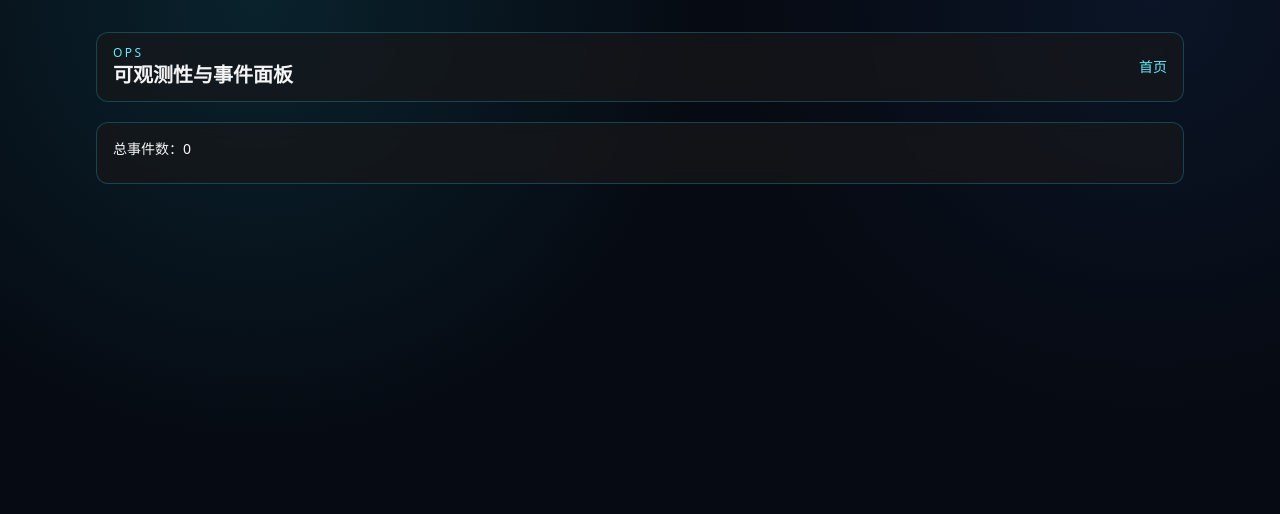
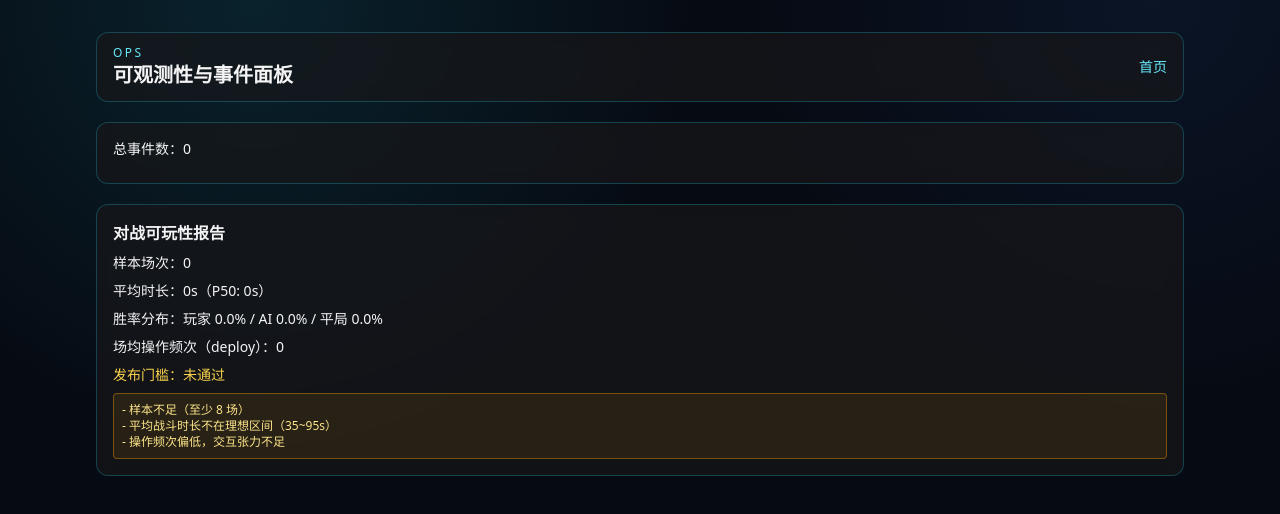
Before and after one commit to Sinon4869/sinon_warring_states_game, a Next.js app: page /ops in a window 1280 px wide. Shown: the top 514 px of the page. Built offline with nearby package versions, Linux system fonts and the light colour scheme.

Commit message:
feat(ops): add playability report metrics and release gate endpoint

```diff
--- /dev/null
+++ b/app/api/game/playability/route.ts
@@ -0,0 +1,14 @@
+import { NextResponse } from 'next/server';
+
+import { buildPlayabilityReport } from '@/lib/game/playability';
+
+type EventItem = { name: string; at: number; props?: Record<string, unknown> };
+
+const globalStore = globalThis as typeof globalThis & { __swsTelemetry?: EventItem[] };
+if (!globalStore.__swsTelemetry) globalStore.__swsTelemetry = [];
+
+export async function GET() {
+  const events = globalStore.__swsTelemetry || [];
+  const report = buildPlayabilityReport(events);
+  return NextResponse.json({ ok: true, report });
+}
--- a/app/ops/page.tsx
+++ b/app/ops/page.tsx
@@ -9,14 +9,32 @@ type Summary = {
   latest: Array<{ name: string; at: number }>;
 };
 
+type Playability = {
+  sampleSize: number;
+  avgDuration: number;
+  p50Duration: number;
+  playerWinRate: number;
+  aiWinRate: number;
+  drawRate: number;
+  avgDeployPerMatch: number;
+  pass: boolean;
+  reasons: string[];
+};
+
 export default function OpsPage() {
   const [data, setData] = useState<Summary | null>(null);
+  const [playability, setPlayability] = useState<Playability | null>(null);
 
   useEffect(() => {
     fetch('/api/telemetry')
       .then((r) => r.json())
       .then((d) => setData(d))
       .catch(() => setData(null));
+
+    fetch('/api/game/playability')
+      .then((r) => r.json())
+      .then((d) => setPlayability(d.report ?? null))
+      .catch(() => setPlayability(null));
   }, []);
 
   return (
@@ -45,6 +63,30 @@ export default function OpsPage() {
           </>
         )}
       </section>
+
+      <section className="panel p-4">
+        <h2 className="text-base font-semibold">对战可玩性报告</h2>
+        {!playability ? (
+          <p className="mt-2 text-sm text-zinc-400">暂无报告</p>
+        ) : (
+          <div className="mt-2 space-y-2 text-sm">
+            <p>样本场次：{playability.sampleSize}</p>
+            <p>平均时长：{playability.avgDuration}s（P50: {playability.p50Duration}s）</p>
+            <p>胜率分布：玩家 {(playability.playerWinRate * 100).toFixed(1)}% / AI {(playability.aiWinRate * 100).toFixed(1)}% / 平局 {(playability.drawRate * 100).toFixed(1)}%</p>
+            <p>场均操作频次（deploy）：{playability.avgDeployPerMatch}</p>
+            <p className={playability.pass ? 'text-emerald-300' : 'text-amber-300'}>
+              发布门槛：{playability.pass ? '通过' : '未通过'}
+            </p>
+            {playability.reasons.length > 0 && (
+              <div className="rounded border border-amber-500/40 bg-amber-500/10 p-2 text-xs text-amber-200">
+                {playability.reasons.map((r) => (
+                  <p key={r}>- {r}</p>
+                ))}
+              </div>
+            )}
+          </div>
+        )}
+      </section>
     </main>
   );
 }
--- /dev/null
+++ b/lib/game/playability.ts
@@ -0,0 +1,62 @@
+export type PlayabilityReport = {
+  sampleSize: number;
+  avgDuration: number;
+  p50Duration: number;
+  playerWinRate: number;
+  aiWinRate: number;
+  drawRate: number;
+  avgDeployPerMatch: number;
+  pass: boolean;
+  reasons: string[];
+};
+
+type BattleResultEvent = {
+  name: string;
+  props?: Record<string, unknown>;
+};
+
+function percentile(values: number[], p: number) {
+  if (values.length === 0) return 0;
+  const sorted = [...values].sort((a, b) => a - b);
+  const idx = Math.min(sorted.length - 1, Math.max(0, Math.floor((sorted.length - 1) * p)));
+  return sorted[idx];
+}
+
+export function buildPlayabilityReport(events: BattleResultEvent[]): PlayabilityReport {
+  const results = events.filter((e) => e.name === 'battle_result');
+  const deploys = events.filter((e) => e.name === 'battle_deploy');
+
+  const durations = results.map((e) => Number(e.props?.turnsUsed ?? 0)).filter((n) => Number.isFinite(n) && n > 0);
+  const winners = results.map((e) => String(e.props?.winner ?? 'draw'));
+
+  const sampleSize = results.length;
+  const playerWins = winners.filter((w) => w === 'player').length;
+  const aiWins = winners.filter((w) => w === 'ai').length;
+  const draws = winners.filter((w) => w === 'draw').length;
+
+  const avgDuration = durations.length ? Math.round(durations.reduce((a, b) => a + b, 0) / durations.length) : 0;
+  const p50Duration = Math.round(percentile(durations, 0.5));
+
+  const playerWinRate = sampleSize ? playerWins / sampleSize : 0;
+  const aiWinRate = sampleSize ? aiWins / sampleSize : 0;
+  const drawRate = sampleSize ? draws / sampleSize : 0;
+  const avgDeployPerMatch = sampleSize ? Number((deploys.length / sampleSize).toFixed(2)) : 0;
+
+  const reasons: string[] = [];
+  if (sampleSize < 8) reasons.push('样本不足（至少 8 场）');
+  if (avgDuration > 95 || avgDuration < 35) reasons.push('平均战斗时长不在理想区间（35~95s）');
+  if (Math.abs(playerWinRate - aiWinRate) > 0.35) reasons.push('胜率差过大，平衡性偏移');
+  if (avgDeployPerMatch < 12) reasons.push('操作频次偏低，交互张力不足');
+
+  return {
+    sampleSize,
+    avgDuration,
+    p50Duration,
+    playerWinRate,
+    aiWinRate,
+    drawRate,
+    avgDeployPerMatch,
+    pass: reasons.length === 0,
+    reasons
+  };
+}
```
